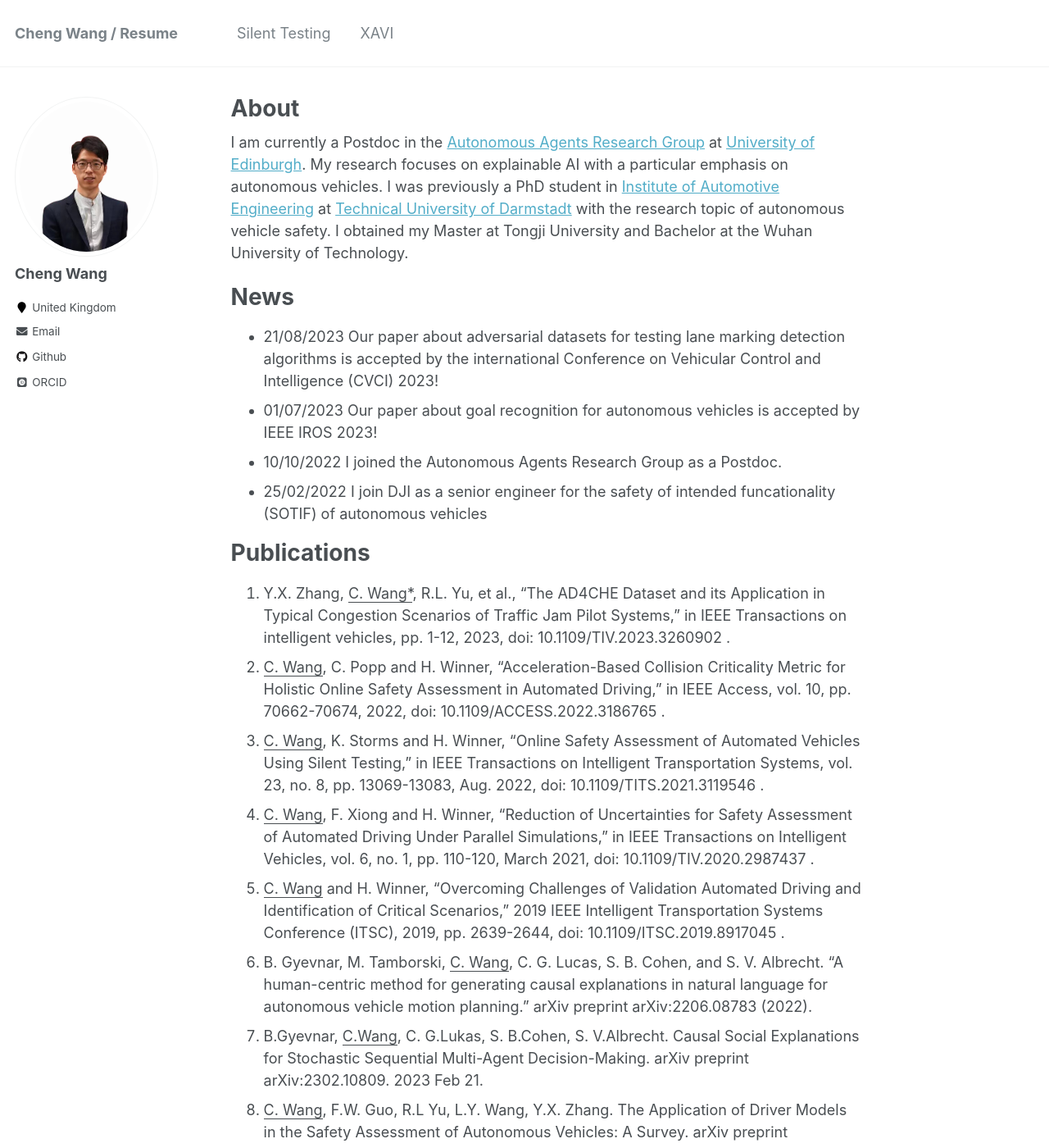
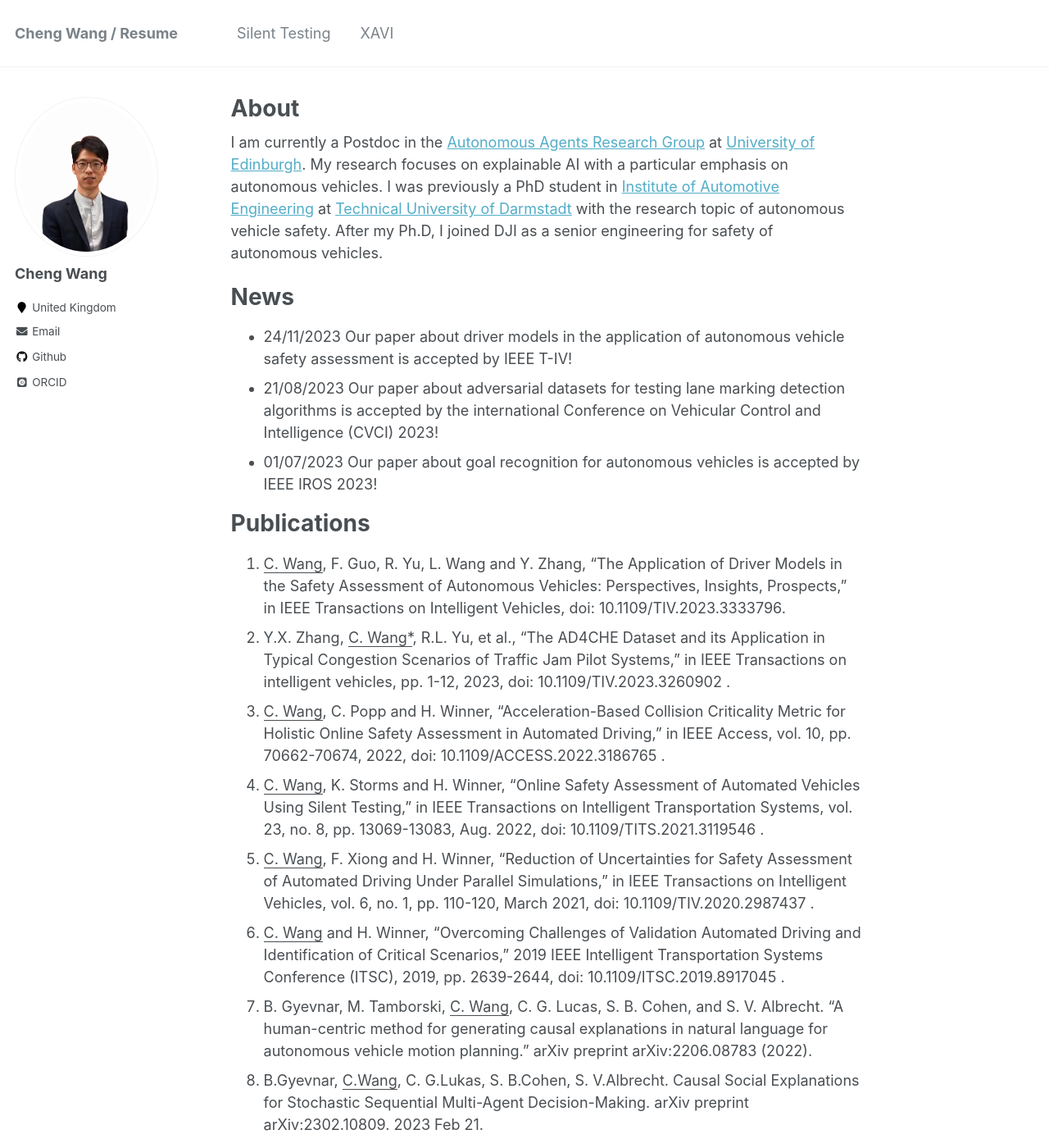
Before and after one commit to ChengWang2018/chengwang.github.io, a Jekyll site: the page built from _pages/about.md, in a window 1280 px wide and 1400 px high. Shown: the whole window at 82% size. Built offline with Jekyll 4.4.1, drawn with Linux system fonts in a browser that asks for light colours; some web fonts are replaced; some of the changed text lies outside the part shown.

Commit message:
Update about.md

```diff
--- a/_pages/about.md
+++ b/_pages/about.md
@@ -8,27 +8,26 @@ redirect_from:
   - /about.html
 ---
 
-I am currently a Postdoc in the [Autonomous Agents Research Group](https://agents.inf.ed.ac.uk/) at [University of Edinburgh](https://www.ed.ac.uk/). My research focuses on explainable AI with a particular emphasis on autonomous vehicles. I was previously a PhD student in [Institute of Automotive Engineering](https://www.fzd.tu-darmstadt.de/fzd/index.en.jsp) at [Technical University of Darmstadt](https://www.tu-darmstadt.de/) with the research topic of autonomous vehicle safety. I obtained my Master at Tongji University and Bachelor at the Wuhan University of Technology.
+I am currently a Postdoc in the [Autonomous Agents Research Group](https://agents.inf.ed.ac.uk/) at [University of Edinburgh](https://www.ed.ac.uk/). My research focuses on explainable AI with a particular emphasis on autonomous vehicles. I was previously a PhD student in [Institute of Automotive Engineering](https://www.fzd.tu-darmstadt.de/fzd/index.en.jsp) at [Technical University of Darmstadt](https://www.tu-darmstadt.de/) with the research topic of autonomous vehicle safety. After my Ph.D, I joined DJI as a senior engineering for safety of autonomous vehicles.
 
 News
 ======
+- 24/11/2023 Our paper about driver models in the application of autonomous vehicle safety assessment is accepted by IEEE T-IV!
 - 21/08/2023 Our paper about adversarial datasets for testing lane marking detection algorithms is accepted by the international Conference on Vehicular Control and Intelligence (CVCI) 2023!
 - 01/07/2023 Our paper about goal recognition for autonomous vehicles is accepted by IEEE IROS 2023!
-- 10/10/2022 I joined the Autonomous Agents Research Group as a Postdoc.
-- 25/02/2022 I join DJI as a senior engineer for the safety of intended funcationality (SOTIF) of autonomous vehicles
 
 Publications
 ======
-1. Y.X. Zhang, <ins>C. Wang*</ins>, R.L. Yu, et al., “The AD4CHE Dataset and its Application in Typical Congestion Scenarios of Traffic Jam Pilot Systems,” in IEEE Transactions on intelligent vehicles, pp. 1-12, 2023, doi: 10.1109/TIV.2023.3260902   .
-1. <ins>C. Wang</ins>, C. Popp and H. Winner, "Acceleration-Based Collision Criticality Metric for Holistic Online Safety Assessment in Automated Driving," in IEEE Access, vol. 10, pp. 70662-70674, 2022, doi: 10.1109/ACCESS.2022.3186765   .
-2. <ins>C. Wang</ins>, K. Storms and H. Winner, "Online Safety Assessment of Automated Vehicles Using Silent Testing," in IEEE Transactions on Intelligent Transportation Systems, vol. 23, no. 8, pp. 13069-13083, Aug. 2022, doi: 10.1109/TITS.2021.3119546   .
-3. <ins>C. Wang</ins>, F. Xiong and H. Winner, "Reduction of Uncertainties for Safety Assessment of Automated Driving Under Parallel Simulations," in IEEE Transactions on Intelligent Vehicles, vol. 6, no. 1, pp. 110-120, March 2021, doi: 10.1109/TIV.2020.2987437   .
-4. <ins>C. Wang</ins> and H. Winner, "Overcoming Challenges of Validation Automated Driving and Identification of Critical Scenarios," 2019 IEEE Intelligent Transportation Systems Conference (ITSC), 2019, pp. 2639-2644, doi: 10.1109/ITSC.2019.8917045   .
-5. B. Gyevnar, M. Tamborski, <ins>C. Wang</ins>, C. G. Lucas, S. B. Cohen, and S. V. Albrecht. "A human-centric method for generating causal explanations in natural language for autonomous vehicle motion planning." arXiv preprint arXiv:2206.08783    (2022).
-6. B.Gyevnar, <ins>C.Wang</ins>, C. G.Lukas, S. B.Cohen, S. V.Albrecht. Causal Social Explanations for Stochastic Sequential Multi-Agent Decision-Making. arXiv preprint arXiv:2302.10809.    2023 Feb 21.
-7. <ins>C. Wang</ins>, F.W. Guo, R.L Yu, L.Y. Wang, Y.X. Zhang. The Application of Driver Models in the Safety Assessment of Autonomous Vehicles: A Survey. arXiv preprint arXiv:2303.14779,    2023 Mar 26.
-8. C. Brewitt, M. Tamborski, <ins>C.Wang</ins>, S.V. Albrecht. Verifiable Goal Recognition for Autonomous Driving with Occlusions. IEEE IROS 2023.
-9. H.H. He, <ins>C. Wang</ins>, Y.X. Zhang, M. Zhao,  Benchmark for SOTIF of Lane Marking Detection Algorithms of Autonomous Vehicles, CVCI 2023.
+1. <ins>C. Wang</ins>, F. Guo, R. Yu, L. Wang and Y. Zhang, "The Application of Driver Models in the Safety Assessment of Autonomous Vehicles: Perspectives, Insights, Prospects," in IEEE Transactions on Intelligent Vehicles, doi: 10.1109/TIV.2023.3333796.
+2. Y.X. Zhang, <ins>C. Wang*</ins>, R.L. Yu, et al., “The AD4CHE Dataset and its Application in Typical Congestion Scenarios of Traffic Jam Pilot Systems,” in IEEE Transactions on intelligent vehicles, pp. 1-12, 2023, doi: 10.1109/TIV.2023.3260902    .
+3. <ins>C. Wang</ins>, C. Popp and H. Winner, "Acceleration-Based Collision Criticality Metric for Holistic Online Safety Assessment in Automated Driving," in IEEE Access, vol. 10, pp. 70662-70674, 2022, doi: 10.1109/ACCESS.2022.3186765    .
+4. <ins>C. Wang</ins>, K. Storms and H. Winner, "Online Safety Assessment of Automated Vehicles Using Silent Testing," in IEEE Transactions on Intelligent Transportation Systems, vol. 23, no. 8, pp. 13069-13083, Aug. 2022, doi: 10.1109/TITS.2021.3119546    .
+5. <ins>C. Wang</ins>, F. Xiong and H. Winner, "Reduction of Uncertainties for Safety Assessment of Automated Driving Under Parallel Simulations," in IEEE Transactions on Intelligent Vehicles, vol. 6, no. 1, pp. 110-120, March 2021, doi: 10.1109/TIV.2020.2987437    .
+6. <ins>C. Wang</ins> and H. Winner, "Overcoming Challenges of Validation Automated Driving and Identification of Critical Scenarios," 2019 IEEE Intelligent Transportation Systems Conference (ITSC), 2019, pp. 2639-2644, doi: 10.1109/ITSC.2019.8917045    .
+7. B. Gyevnar, M. Tamborski, <ins>C. Wang</ins>, C. G. Lucas, S. B. Cohen, and S. V. Albrecht. "A human-centric method for generating causal explanations in natural language for autonomous vehicle motion planning." arXiv preprint arXiv:2206.08783     (2022).
+8. B.Gyevnar, <ins>C.Wang</ins>, C. G.Lukas, S. B.Cohen, S. V.Albrecht. Causal Social Explanations for Stochastic Sequential Multi-Agent Decision-Making. arXiv preprint arXiv:2302.10809.     2023 Feb 21.
+9. C. Brewitt, M. Tamborski, <ins>C.Wang</ins>, S.V. Albrecht. Verifiable Goal Recognition for Autonomous Driving with Occlusions. IEEE IROS 2023.
+10. H.H. He, <ins>C. Wang</ins>, Y.X. Zhang, M. Zhao,  Benchmark for SOTIF of Lane Marking Detection Algorithms of Autonomous Vehicles, CVCI 2023.
 
 Projects
 ======
```
